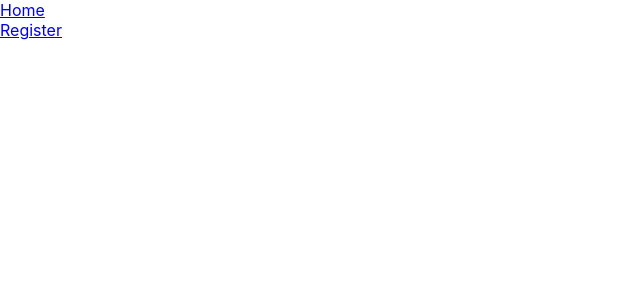
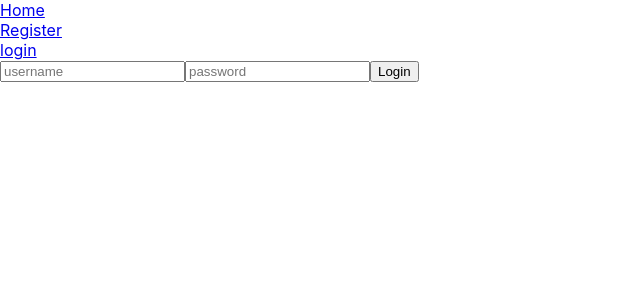
Before and after one commit to jomarmen10/mini-project-react, a React (Create React App) app: page /login in a window 1280 px wide. Shown: the top 300 px of the page, without its empty margins (0-640 px from the left). Built offline with nearby package versions, Linux system fonts and the light colour scheme; no server answers.

Commit message:
login is connected to the backend and working fine

```diff
--- a/src/App.js
+++ b/src/App.js
@@ -4,11 +4,12 @@ import './App.css';
 import Register from './components/register/Register'
 import Post from './components/posts/Posts'
 import Header from './components/header/Header'
-
+import Login from './components/login/Login'
 
 class App extends Component {
   state = {
     currentUser: null,
+    isLogged: null,
     post: []
   }
 
@@ -28,6 +29,29 @@ class App extends Component {
       const resParsed = await postData.json()
       console.log(resParsed)
       return resParsed
+    }catch(err){
+      return err
+    }
+  }
+
+  userLogin = async(data)=> {
+    try{
+      const loginData = await fetch('http://localhost:8000/users/login', {
+        method: "POST",
+        body: JSON.stringify(data),
+        credentials: 'include',
+        headers: {
+          'Content-Type': 'application/json'
+        }
+      })
+      const resParsed = await loginData.json()
+      if(resParsed.success){
+        this.setState({
+          isLogged: true,
+          currentUser: resParsed.user
+        })
+      }
+
     }catch(err){
       return err
     }
@@ -62,6 +86,7 @@ class App extends Component {
         <Switch>
           <Route exact path={'/'} render={()=>(<Post allPost={this.state.post}/>)} />
           <Route exact path={'/register'} render={()=>( <Register register={this.register}/> )} />
+          <Route exact path={'/login'} render={()=>( <Login login={this.userLogin}/>)} />
         </Switch>
       </div>
     );
--- a/src/components/header/Header.js
+++ b/src/components/header/Header.js
@@ -7,7 +7,8 @@ class Header extends Component {
     return(
       <div>
         <NavLink to={'/'}>Home</NavLink> <br/>
-        <NavLink to={'/register'}>Register</NavLink>
+        <NavLink to={'/register'}>Register</NavLink> <br/>
+        <NavLink to={'/login'}>login</NavLink>
       </div>
     )
   }
--- /dev/null
+++ b/src/components/login/Login.js
@@ -0,0 +1,35 @@
+import React, { Component } from 'react';
+
+class Login extends Component {
+  state = {
+    username:'',
+    password: ''
+  }
+
+  inputHandler = (e) => {
+    this.setState({
+      [e.currentTarget.name]: e.currentTarget.value
+    })
+  }
+
+  submitHandler = (e) => {
+    e.preventDefault();
+    this.props.login(this.state)
+  }
+
+
+  render(){
+    const { username, password } = this.state
+    return(
+      <div>
+        <form onSubmit={this.submitHandler}>
+          <input type='text' name='username' placeholder='username' value={username} onChange={this.inputHandler}></input>
+          <input type='password' name='password' placeholder='password' value={password} onChange={this.inputHandler}></input>
+          <button type='Submit'>Login</button>
+        </form>
+      </div>
+    )
+  }
+}
+
+export default Login;
```
